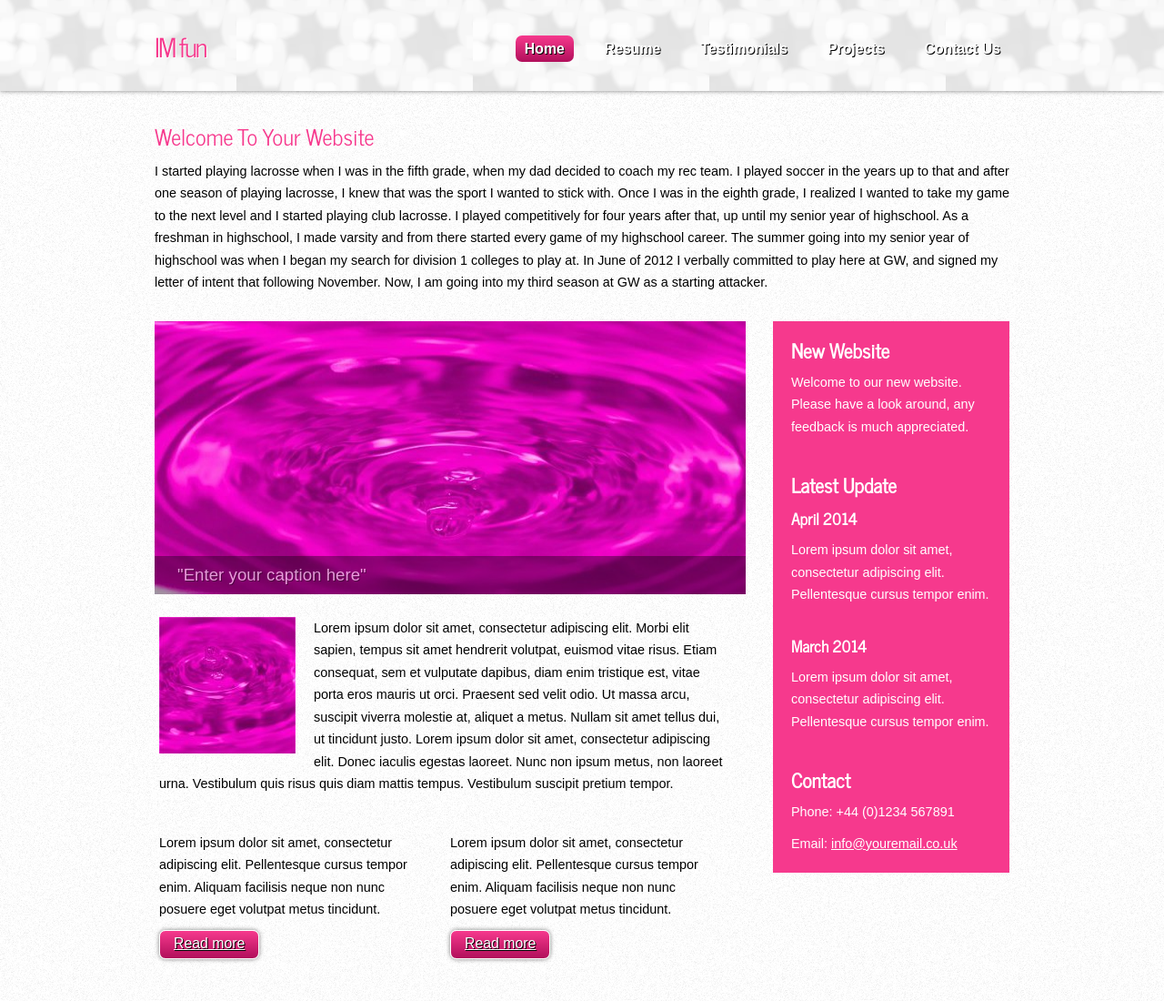
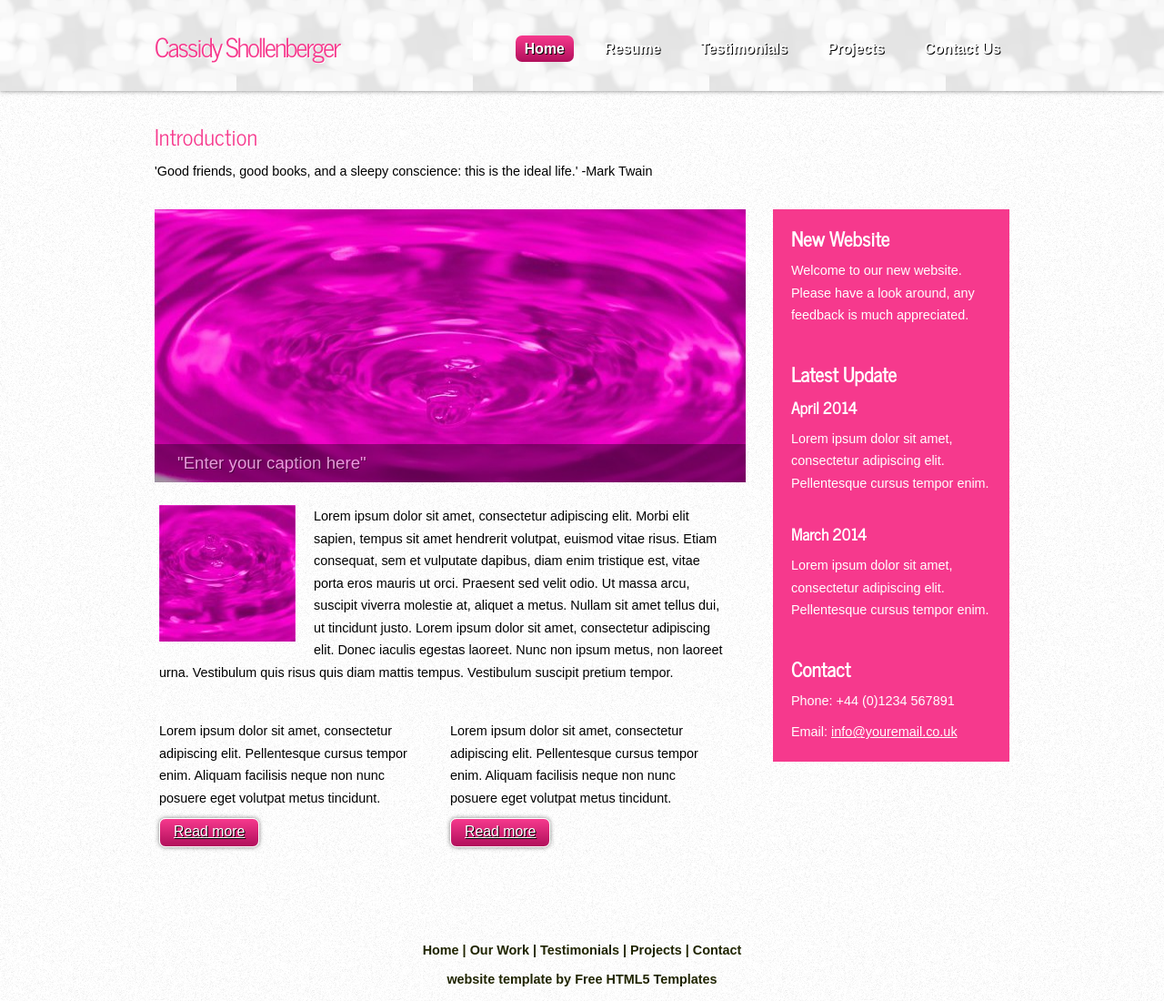
Before and after one commit to sheacassidy6/Cassidy, a plain HTML site: page index.html in a window 1280 px wide. Shown: the top 1100 px of the page at 91% size. Drawn offline with Linux system fonts and the light colour scheme.

Commit message:
home page 1

```diff
--- a/index.html
+++ b/index.html
@@ -19,7 +19,7 @@
 	  <div id="header_section">
 
 		<div id="welcome">
-	      <h2>IM fun</h2>
+	      <h2>Cassidy Shollenberger</h2>
 	    </div><!--close welcome-->
 
 	    <nav>
@@ -40,15 +40,8 @@
 
 	  <div id="content">
 
-		  <h1>Welcome To Your Website</h1>
-          <p>I started playing lacrosse when I was in the fifth grade, when my dad decided to coach my rec team.
-  I played soccer in the years up to that and after one season of playing lacrosse, I knew that was the sport I wanted to stick with.
-  Once I was in the eighth grade, I realized I wanted to take my game to the next level and I started playing club lacrosse.
-  I played competitively for four years after that, up until my senior year of highschool.
-  As a freshman in highschool, I made varsity and from there started every game of my highschool career.
-  The summer going into my senior year of highschool was when I began my search for division 1 colleges to play at.
-  In June of 2012 I verbally committed to play here at GW, and signed my letter of intent that following November.
-  Now, I am going into my third season at GW as a starting attacker.</p>
+		  <h1>Introduction</h1>
+          <p>'Good friends, good books, and a sleepy conscience: this is the ideal life.' -Mark Twain</p>
 
           <div class="slideshow">
 	        <ul class="slideshow">
```
